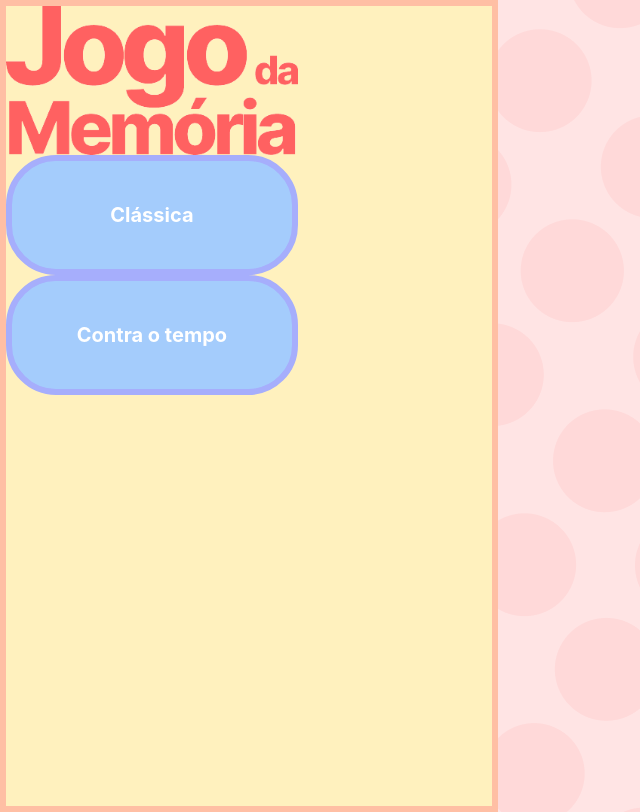
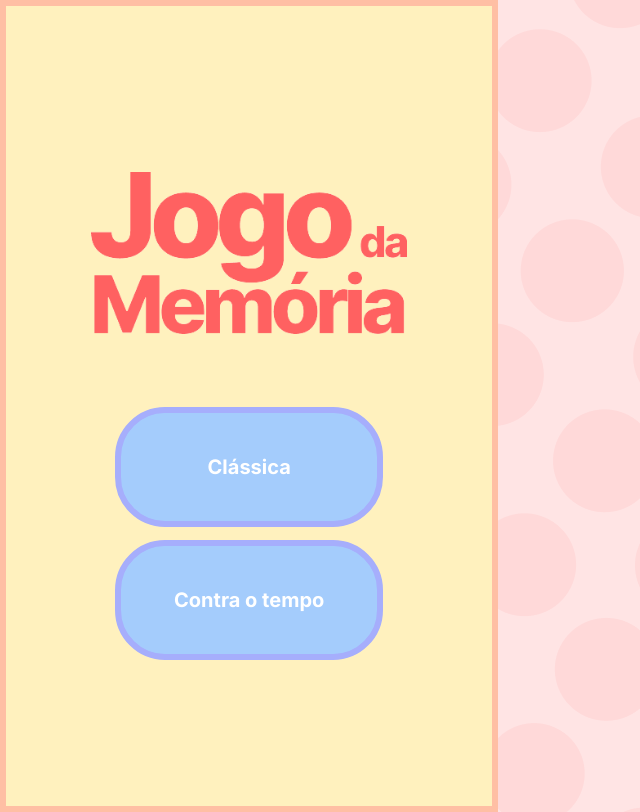
Before and after one commit to brendajuliane/MemoryGame, a PHP site: page / in a window 1280 px wide. Shown: the whole page, without its empty margins (0-640 px from the left). Run offline with PHP 8.4, Linux system fonts and the light colour scheme.

Commit message:
Posicionando as coisas na div principal

```diff
--- a/css/index.css
+++ b/css/index.css
@@ -1,3 +1,5 @@
+@import url('https://fonts.googleapis.com/css2?family=Inter:wght@700&display=swap');
+
 * {
     padding: 0;
     margin: 0;
@@ -19,21 +21,27 @@ body {
     border: 6px solid rgba(255, 191, 164, 1);
     display: flex;
     flex-direction: column;
+    justify-content: center;
+    align-items: center;
+    gap: 13px;
 }
 #imgLogo {
-    max-width:60%;
+    max-width:65%;
     width: auto;
     height: auto;
+    padding: 40px;
+    position: relative;
+    bottom: 20px;
 }
 .gameModeButton {
-    width: 60%;
+    width: 55%;
     height: 15%;
     background: #A4CCFC;
     border: 6px solid #A6AEFC;
     border-radius: 50px;
 }
 .buttonText {
-    font-family: 'Inter';
-    font-style: normal;
+    font-family: 'Inter', sans-serif;
     color: white;
+    font-size: 20px;
 }
--- a/index.html
+++ b/index.html
@@ -5,7 +5,7 @@
     <meta http-equiv="X-UA-Compatible" content="IE=edge">
     <meta name="viewport" content="width=device-width, initial-scale=1.0">
     <link rel="stylesheet" href="css/index.css">
-    <title>Tela de início</title>
+    <title>Jogo da memória</title>
 </head>
 <body>
     <div class="main">
```
